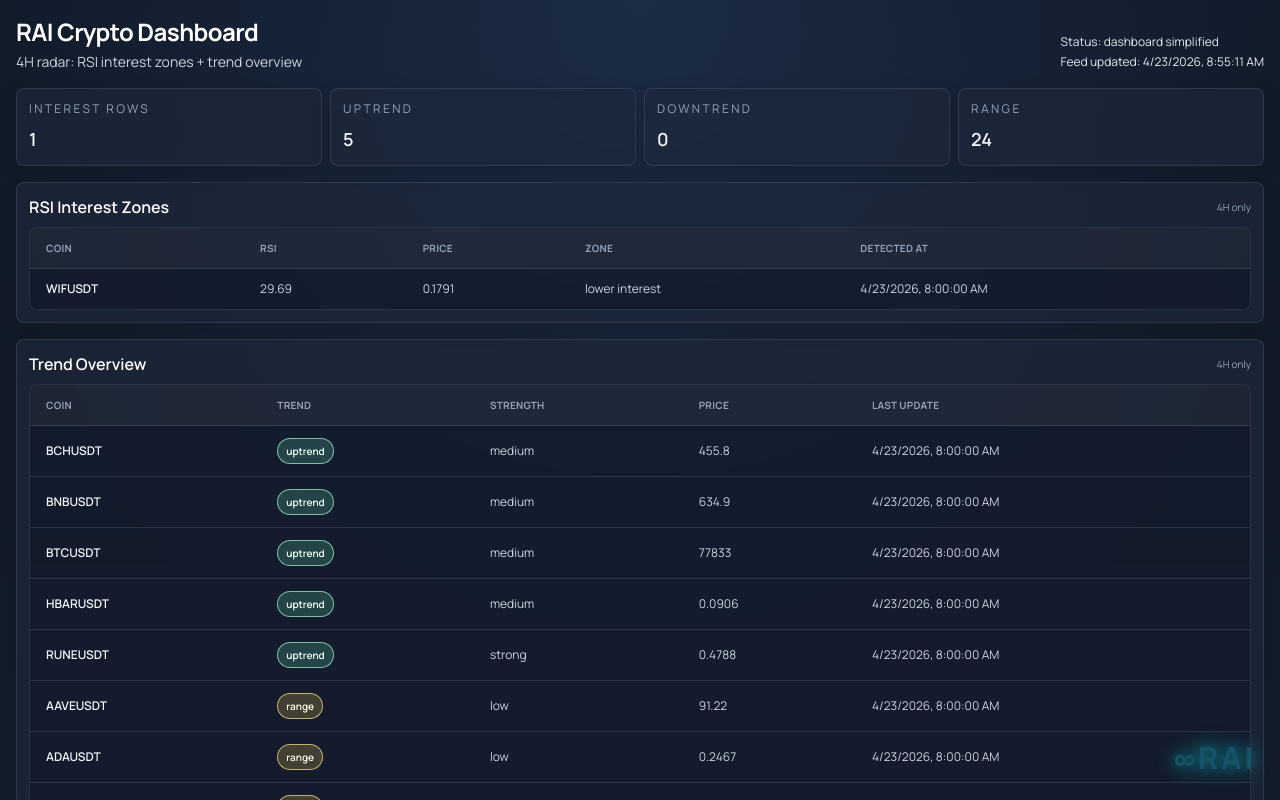
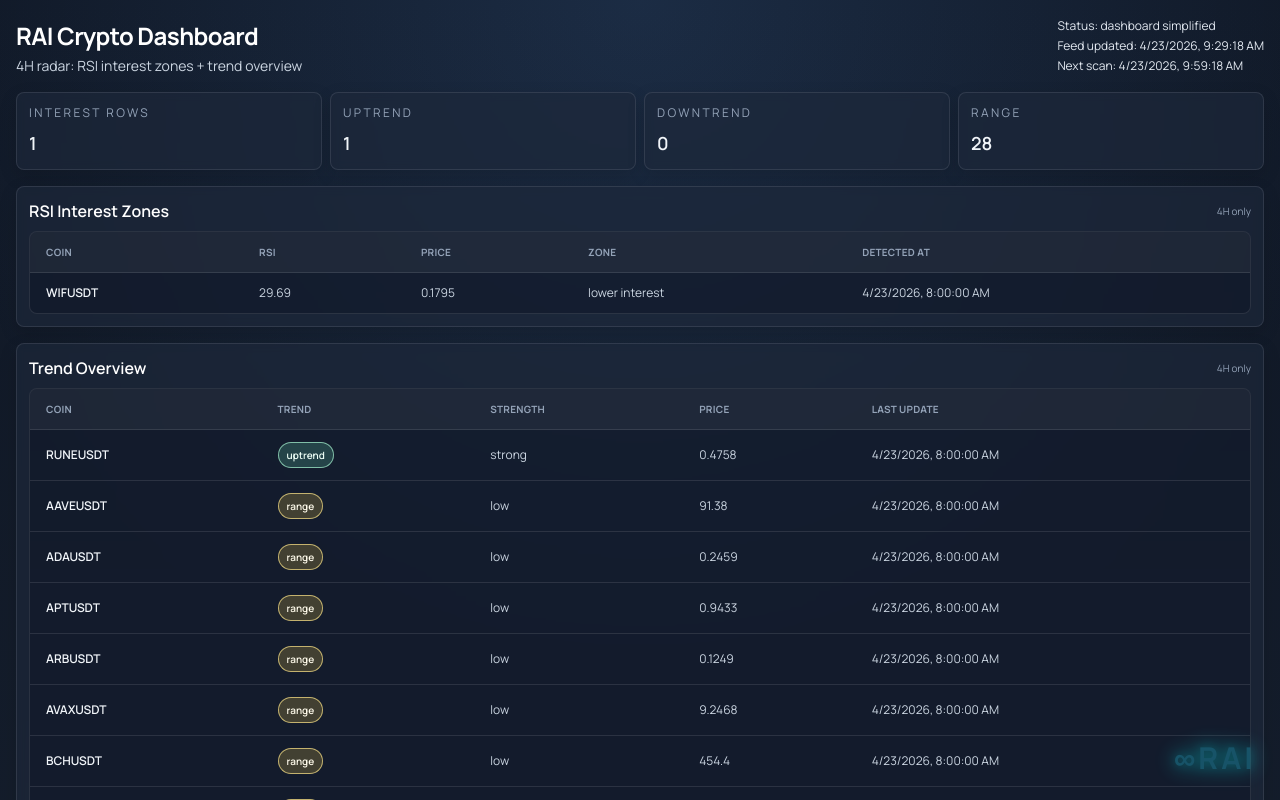
Before and after one commit to RazVany1/raiai.systems, a Next.js app: page /crypto in a window 1280 px wide. Shown: the top 800 px of the page. Built offline with nearby package versions, Linux system fonts and the light colour scheme.

Commit message:
Show next scan time on RSI dashboard

```diff
--- a/app/crypto/page.tsx
+++ b/app/crypto/page.tsx
@@ -51,6 +51,7 @@ export default function CryptoDashboardPage() {
   const [interestRows, setInterestRows] = useState<InterestRow[]>([]);
   const [trendRows, setTrendRows] = useState<TrendRow[]>([]);
   const [updatedAt, setUpdatedAt] = useState<string>("");
+  const [nextScanAt, setNextScanAt] = useState<string>("");
 
   useEffect(() => {
     const load = async () => {
@@ -59,6 +60,7 @@ export default function CryptoDashboardPage() {
       setInterestRows(data.interestRows || []);
       setTrendRows(data.trendRows || []);
       setUpdatedAt(data.updatedAt || "");
+      setNextScanAt(data.nextScanAt || "");
     };
 
     load();
@@ -101,6 +103,7 @@ export default function CryptoDashboardPage() {
           <div className="text-xs leading-5 text-slate-200">
             <p>Status: dashboard simplified</p>
             <p>Feed updated: {updatedAt ? new Date(updatedAt).toLocaleString() : "loading..."}</p>
+            <p>Next scan: {nextScanAt ? new Date(nextScanAt).toLocaleString() : "loading..."}</p>
           </div>
         </div>
 
--- a/public/data/rsi-trend-dashboard.json
+++ b/public/data/rsi-trend-dashboard.json
@@ -1,10 +1,11 @@
 {
-  "updatedAt": "2026-04-23T08:55:11.931189+00:00",
+  "updatedAt": "2026-04-23T09:29:18.888691+00:00",
+  "nextScanAt": "2026-04-23T09:59:18.888691+00:00",
   "interestRows": [
     {
       "symbol": "WIFUSDT",
       "rsi": 29.69,
-      "price": 0.17908,
+      "price": 0.17949,
       "zone": "lower_interest",
       "detectedAt": "2026-04-23T08:00:00+00:00",
       "timeframe": "4h",
@@ -14,9 +15,9 @@
   "trendRows": [
     {
       "symbol": "BTCUSDT",
-      "trend": "uptrend",
-      "strength": "medium",
-      "price": 77833.0,
+      "trend": "range",
+      "strength": "low",
+      "price": 77545.0,
       "lastUpdate": "2026-04-23T08:00:00+00:00",
       "timeframe": "4h",
       "sourceVenue": "hyper"
@@ -25,7 +26,7 @@
       "symbol": "ETHUSDT",
       "trend": "range",
       "strength": "low",
-      "price": 2337.7,
+      "price": 2319.4,
       "lastUpdate": "2026-04-23T08:00:00+00:00",
       "timeframe": "4h",
       "sourceVenue": "hyper"
@@ -34,7 +35,7 @@
       "symbol": "SOLUSDT",
       "trend": "range",
       "strength": "low",
-      "price": 85.709,
+      "price": 85.533,
       "lastUpdate": "2026-04-23T08:00:00+00:00",
       "timeframe": "4h",
       "sourceVenue": "hyper"
@@ -43,7 +44,7 @@
       "symbol": "XRPUSDT",
       "trend": "range",
       "strength": "low",
-      "price": 1.4171,
+      "price": 1.4143,
       "lastUpdate": "2026-04-23T08:00:00+00:00",
       "timeframe": "4h",
       "sourceVenue": "hyper"
@@ -52,7 +53,7 @@
       "symbol": "AAVEUSDT",
       "trend": "range",
       "strength": "low",
-      "price": 91.218,
+      "price": 91.383,
       "lastUpdate": "2026-04-23T08:00:00+00:00",
       "timeframe": "4h",
       "sourceVenue": "hyper"
@@ -61,7 +62,7 @@
       "symbol": "XMRUSDT",
       "trend": "range",
       "strength": "low",
-      "price": 375.99,
+      "price": 376.72,
       "lastUpdate": "2024-02-20T00:00:00+00:00",
       "timeframe": "4h",
       "sourceVenue": "hyper"
@@ -70,16 +71,16 @@
       "symbol": "DOGEUSDT",
       "trend": "range",
       "strength": "low",
-      "price": 0.095895,
+      "price": 0.095626,
       "lastUpdate": "2026-04-23T08:00:00+00:00",
       "timeframe": "4h",
       "sourceVenue": "hyper"
     },
     {
       "symbol": "BNBUSDT",
-      "trend": "uptrend",
-      "strength": "medium",
-      "price": 634.92,
+      "trend": "range",
+      "strength": "low",
+      "price": 633.54,
       "lastUpdate": "2026-04-23T08:00:00+00:00",
       "timeframe": "4h",
       "sourceVenue": "hyper"
@@ -88,7 +89,7 @@
       "symbol": "TAOUSDT",
       "trend": "range",
       "strength": "low",
-      "price": 242.25,
+      "price": 242.2,
       "lastUpdate": "2026-04-23T08:00:00+00:00",
       "timeframe": "4h",
       "sourceVenue": "hyper"
@@ -97,7 +98,7 @@
       "symbol": "SUIUSDT",
       "trend": "range",
       "strength": "low",
-      "price": 0.93789,
+      "price": 0.93419,
       "lastUpdate": "2026-04-23T08:00:00+00:00",
       "timeframe": "4h",
       "sourceVenue": "hyper"
@@ -106,7 +107,7 @@
       "symbol": "ARBUSDT",
       "trend": "range",
       "strength": "low",
-      "price": 0.12578,
+      "price": 0.12494,
       "lastUpdate": "2026-04-23T08:00:00+00:00",
       "timeframe": "4h",
       "sourceVenue": "hyper"
@@ -115,7 +116,7 @@
       "symbol": "ZROUSDT",
       "trend": "range",
       "strength": "low",
-      "price": 1.5494,
+      "price": 1.5472,
       "lastUpdate": "2026-04-23T08:00:00+00:00",
       "timeframe": "4h",
       "sourceVenue": "hyper"
@@ -124,7 +125,7 @@
       "symbol": "AVAXUSDT",
       "trend": "range",
       "strength": "low",
-      "price": 9.2714,
+      "price": 9.2468,
       "lastUpdate": "2026-04-23T08:00:00+00:00",
       "timeframe": "4h",
       "sourceVenue": "hyper"
@@ -133,7 +134,7 @@
       "symbol": "LINKUSDT",
       "trend": "range",
       "strength": "low",
-      "price": 9.2188,
+      "price": 9.183,
       "lastUpdate": "2026-04-23T08:00:00+00:00",
       "timeframe": "4h",
       "sourceVenue": "hyper"
@@ -142,7 +143,7 @@
       "symbol": "ADAUSDT",
       "trend": "range",
       "strength": "low",
-      "price": 0.24665,
+      "price": 0.24594,
       "lastUpdate": "2026-04-23T08:00:00+00:00",
       "timeframe": "4h",
       "sourceVenue": "hyper"
@@ -151,16 +152,16 @@
       "symbol": "NEARUSDT",
       "trend": "range",
       "strength": "low",
-      "price": 1.3847,
+      "price": 1.3786,
       "lastUpdate": "2026-04-23T08:00:00+00:00",
       "timeframe": "4h",
       "sourceVenue": "hyper"
     },
     {
       "symbol": "BCHUSDT",
-      "trend": "uptrend",
-      "strength": "medium",
-      "price": 455.76,
+      "trend": "range",
+      "strength": "low",
+      "price": 454.45,
       "lastUpdate": "2026-04-23T08:00:00+00:00",
       "timeframe": "4h",
       "sourceVenue": "hyper"
@@ -169,7 +170,7 @@
       "symbol": "TONUSDT",
       "trend": "range",
       "strength": "low",
-      "price": 1.3447,
+      "price": 1.3406,
       "lastUpdate": "2026-04-23T08:00:00+00:00",
       "timeframe": "4h",
       "sourceVenue": "hyper"
@@ -178,7 +179,7 @@
       "symbol": "TRXUSDT",
       "trend": "range",
       "strength": "low",
-      "price": 0.32839,
+      "price": 0.3283,
       "lastUpdate": "2026-04-23T08:00:00+00:00",
       "timeframe": "4h",
       "sourceVenue": "hyper"
@@ -187,7 +188,7 @@
       "symbol": "UNIUSDT",
       "trend": "range",
       "strength": "low",
-      "price": 3.2443,
+      "price": 3.2267,
       "lastUpdate": "2026-04-23T08:00:00+00:00",
       "timeframe": "4h",
       "sourceVenue": "hyper"
@@ -196,7 +197,7 @@
       "symbol": "CRVUSDT",
       "trend": "range",
       "strength": "low",
-      "price": 0.22415,
+      "price": 0.22303,
       "lastUpdate": "2026-04-23T08:00:00+00:00",
       "timeframe": "4h",
       "sourceVenue": "hyper"
@@ -205,7 +206,7 @@
       "symbol": "WLDUSDT",
       "trend": "range",
       "strength": "low",
-      "price": 0.26239,
+      "price": 0.26093,
       "lastUpdate": "2026-04-23T08:00:00+00:00",
       "timeframe": "4h",
       "sourceVenue": "hyper"
@@ -214,7 +215,7 @@
       "symbol": "LTCUSDT",
       "trend": "range",
       "strength": "low",
-      "price": 55.156,
+      "price": 55.046,
       "lastUpdate": "2026-04-23T08:00:00+00:00",
       "timeframe": "4h",
       "sourceVenue": "hyper"
@@ -223,7 +224,7 @@
       "symbol": "JUPUSDT",
       "trend": "range",
       "strength": "low",
-      "price": 0.16961,
+      "price": 0.1692,
       "lastUpdate": "2026-04-23T08:00:00+00:00",
       "timeframe": "4h",
       "sourceVenue": "hyper"
@@ -232,7 +233,7 @@
       "symbol": "WIFUSDT",
       "trend": "range",
       "strength": "low",
-      "price": 0.17908,
+      "price": 0.17949,
       "lastUpdate": "2026-04-23T08:00:00+00:00",
       "timeframe": "4h",
       "sourceVenue": "hyper"
@@ -241,7 +242,7 @@
       "symbol": "RUNEUSDT",
       "trend": "uptrend",
       "strength": "strong",
-      "price": 0.47884,
+      "price": 0.47576,
       "lastUpdate": "2026-04-23T08:00:00+00:00",
       "timeframe": "4h",
       "sourceVenue": "hyper"
@@ -251,7 +252,7 @@
       "trend": "error",
       "strength": "unknown",
       "price": null,
-      "lastUpdate": "2026-04-23T08:55:11.931189+00:00",
+      "lastUpdate": "2026-04-23T09:29:18.888691+00:00",
       "timeframe": "4h",
       "sourceVenue": "hyper",
       "error": "HTTP Error 400: Bad Request"
@@ -260,7 +261,7 @@
       "symbol": "APTUSDT",
       "trend": "range",
       "strength": "low",
-      "price": 0.9468,
+      "price": 0.9433,
       "lastUpdate": "2026-04-23T08:00:00+00:00",
       "timeframe": "4h",
       "sourceVenue": "hyper"
@@ -269,16 +270,16 @@
       "symbol": "DOTUSDT",
       "trend": "range",
       "strength": "low",
-      "price": 1.2517,
+      "price": 1.2455,
       "lastUpdate": "2026-04-23T08:00:00+00:00",
       "timeframe": "4h",
       "sourceVenue": "hyper"
     },
     {
       "symbol": "HBARUSDT",
-      "trend": "uptrend",
-      "strength": "medium",
-      "price": 0.090584,
+      "trend": "range",
+      "strength": "low",
+      "price": 0.090072,
       "lastUpdate": "2026-04-23T08:00:00+00:00",
       "timeframe": "4h",
       "sourceVenue": "hyper"
```
Also changed, not shown: 1 other file (tests, documents, lock files or other folders).
